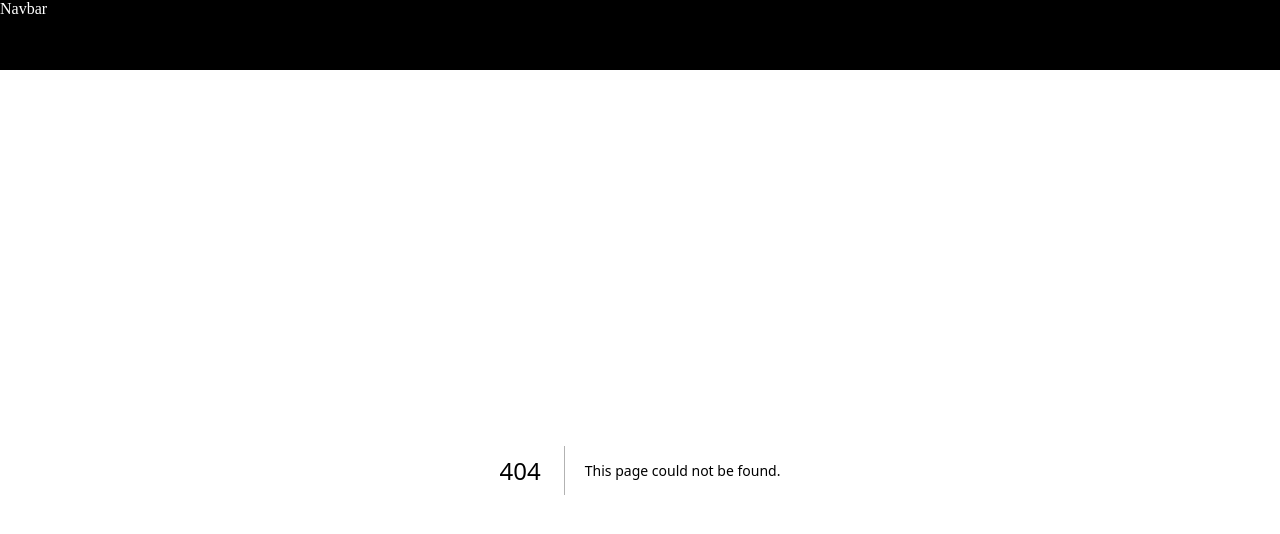
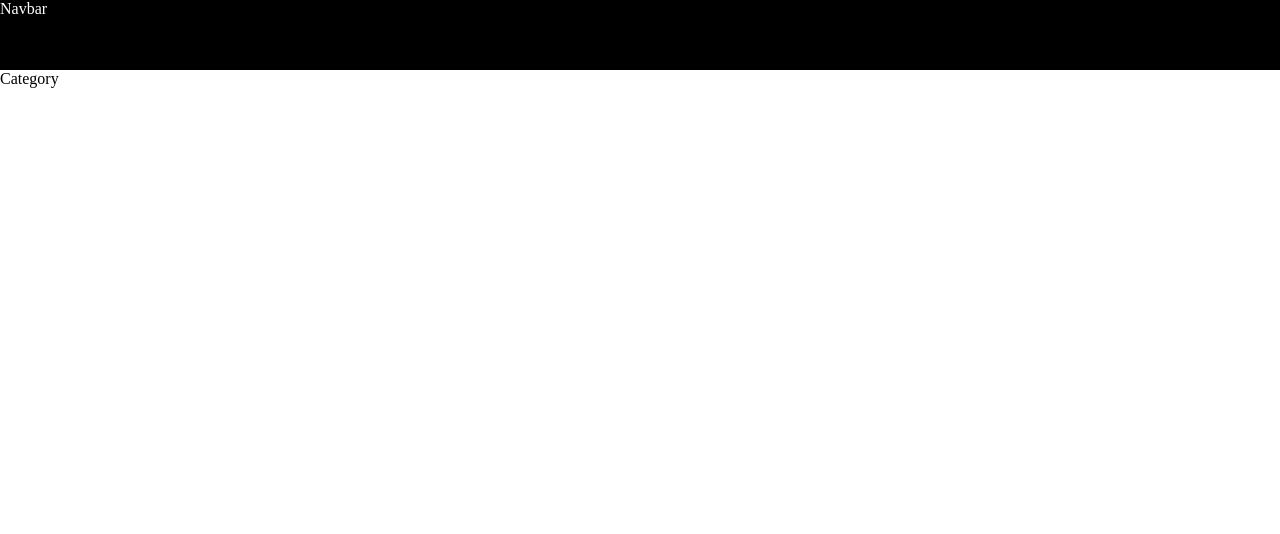
Before and after one commit to argianardi/sinauNextJs, a Next.js app: page /category in a window 1280 px wide. Before the commit this address had no page. Shown: the top 534 px of the page. Built offline with nearby package versions, Linux system fonts and the light colour scheme.

Commit message:
Feat: Add category page

```diff
--- /dev/null
+++ b/src/pages/category/index.tsx
@@ -0,0 +1,7 @@
+import React from 'react';
+
+const Category = () => {
+  return <div>Category</div>;
+};
+
+export default Category;
```
